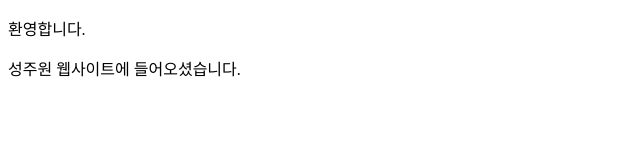
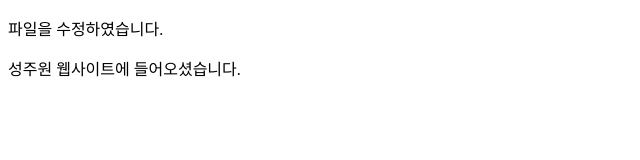
Before and after one commit to sungjuwon/sungjuwon.github.io, a plain HTML site: page index.html in a window 1280 px wide. Shown: the whole page, without its empty margins (0-640 px from the left). Drawn offline with Linux system fonts and the light colour scheme.

Commit message:
Update index.html

```diff
--- a/index.html
+++ b/index.html
@@ -6,7 +6,7 @@
     <title>Document</title>
 </head>
 <body>
-    <p>환영합니다.</p>
+    <p>파일을 수정하였습니다.</p>
     <p>성주원 웹사이트에 들어오셨습니다.</p>
 </body>
 </html>
```
